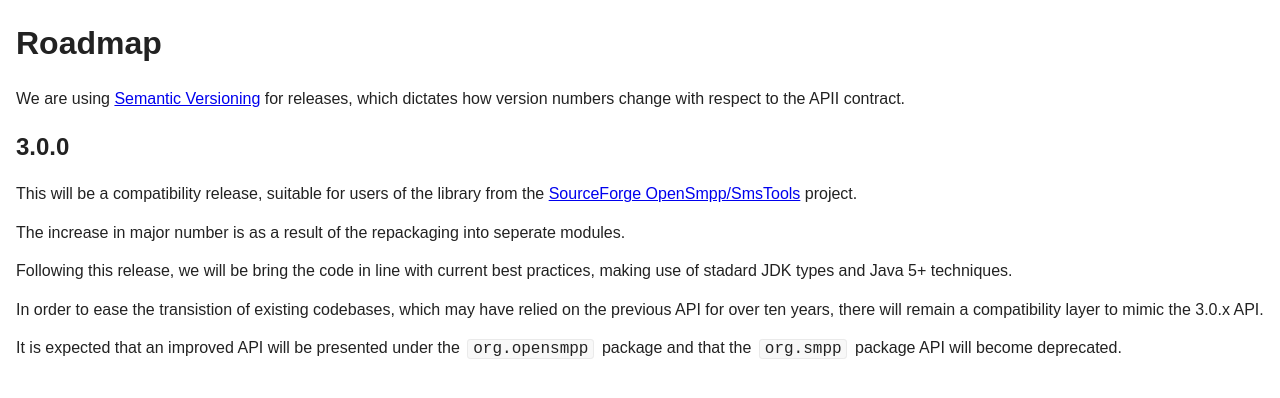
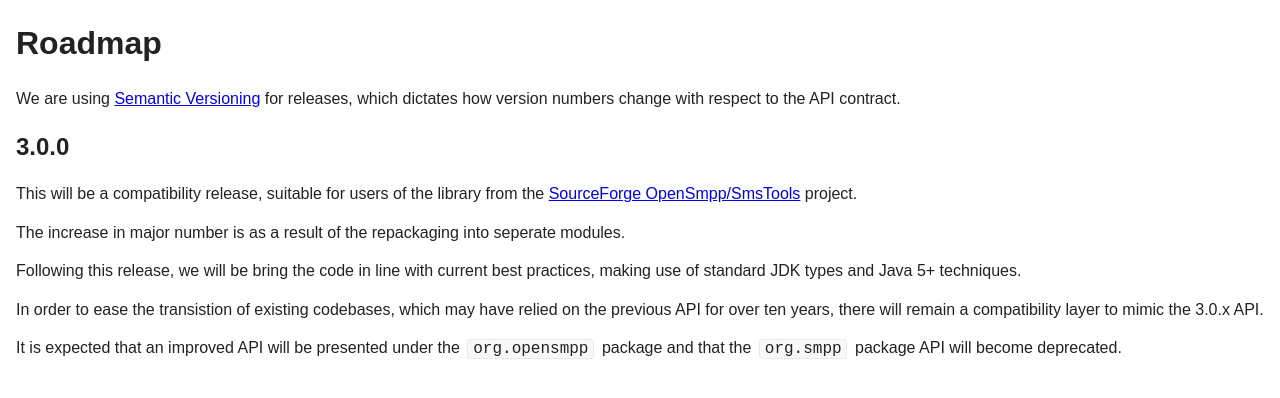
Before and after one commit to OpenSmpp/opensmpp, a Jekyll site: the page built from roadmap.md, in a window 1280 px wide. Shown: the top 398 px of the page. Built offline with Jekyll 4.4.1, drawn with Linux system fonts in a browser that asks for light colours.

Commit message:
Typo fixes in roadmap.

```diff
--- a/roadmap.md
+++ b/roadmap.md
@@ -6,7 +6,7 @@ layout: default
 # Roadmap
 
 We are using [Semantic Versioning](http://semver.org) for releases, which
-dictates how version numbers change with respect to the APII contract.
+dictates how version numbers change with respect to the API contract.
 
 ## 3.0.0
 
@@ -18,7 +18,7 @@ The increase in major number is as a result of the repackaging into seperate
 modules.
 
 Following this release, we will be bring the code in line with current best
-practices, making use of stadard JDK types and Java 5+ techniques.
+practices, making use of standard JDK types and Java 5+ techniques.
 
 In order to ease the transistion of existing codebases, which may have relied on
 the previous API for over ten years, there will remain a compatibility layer to
```
